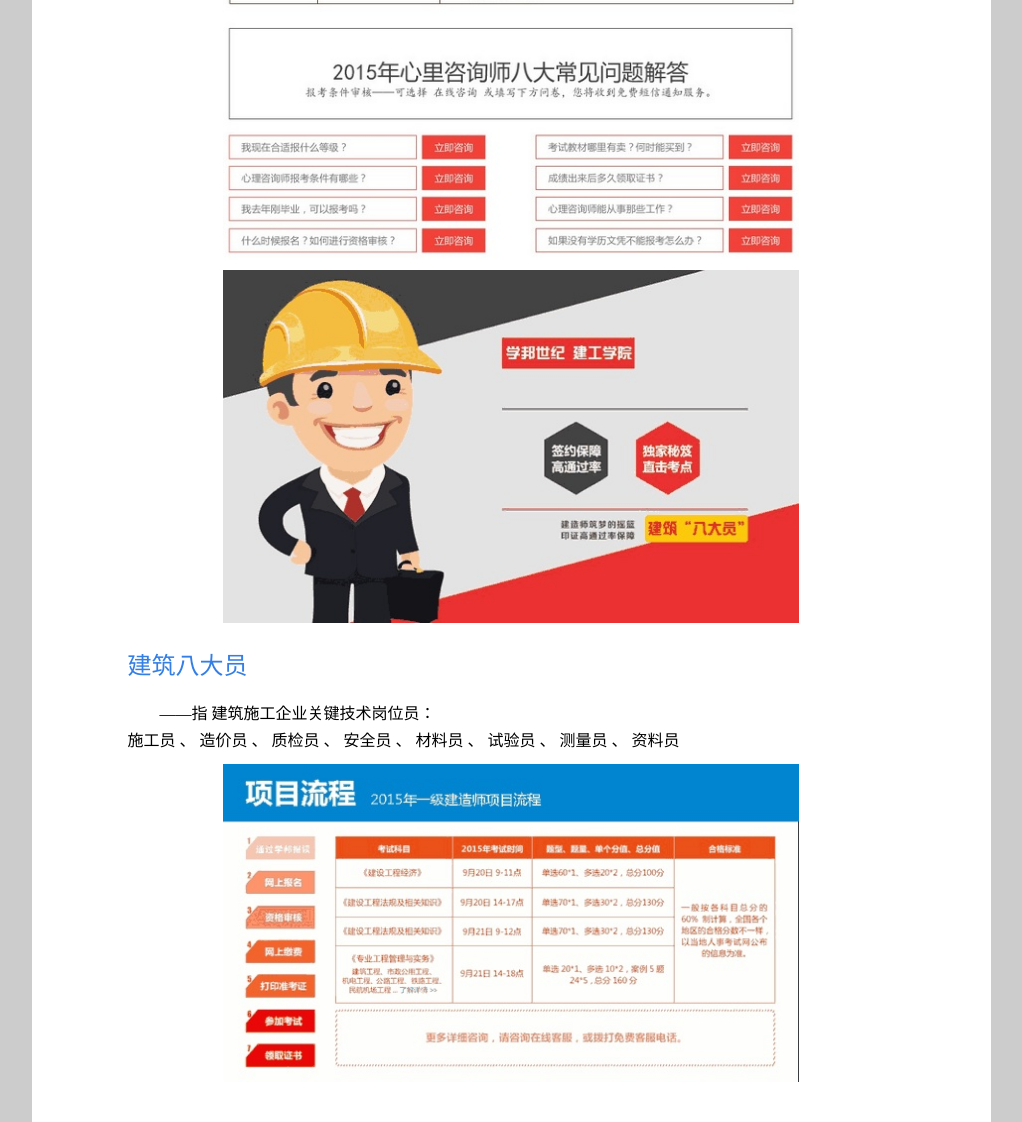
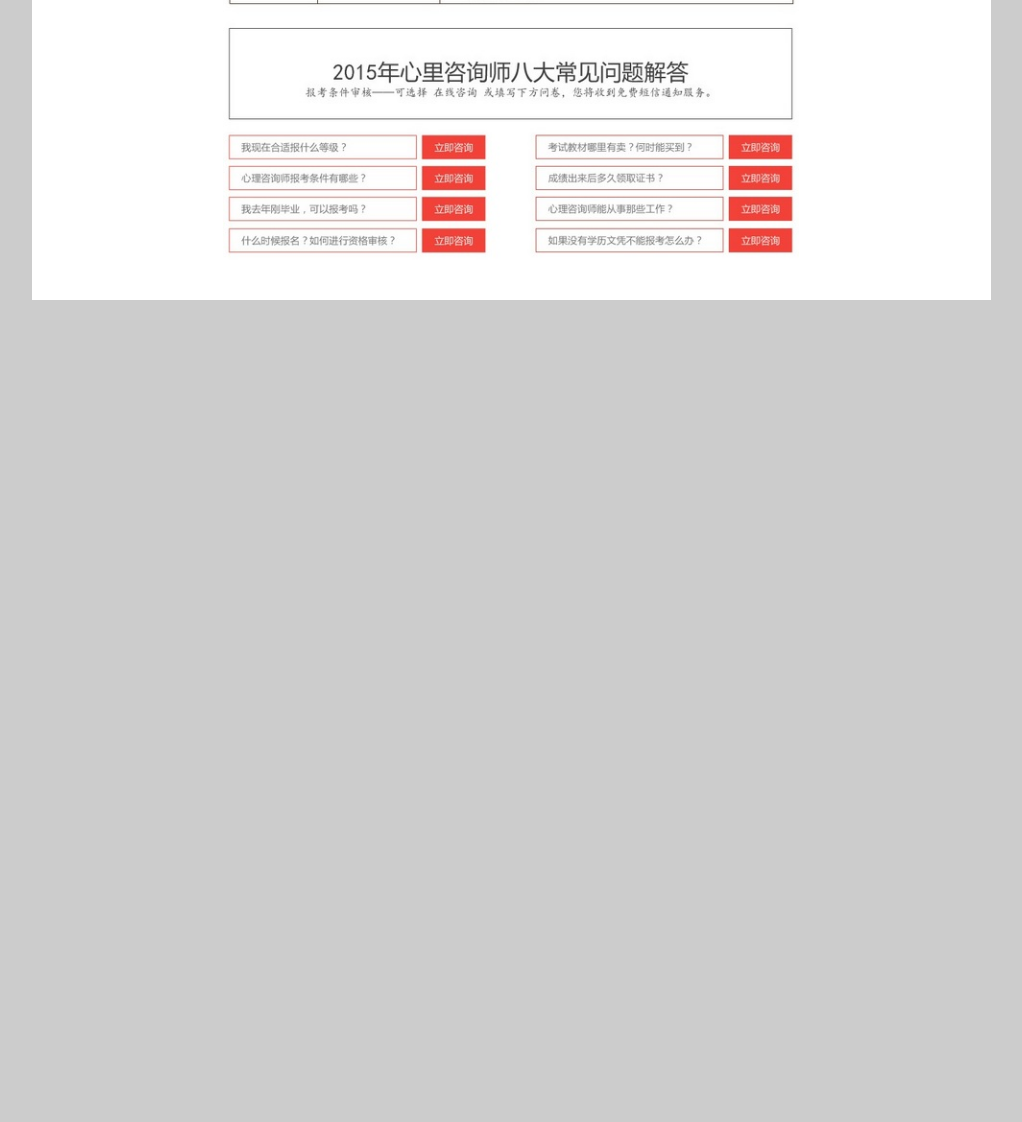
Before and after one commit to BY591580817/xbsj-1.0, a plain HTML site: page htmls/Subpages/Certification.html in a window 1280 px wide. Shown: the part 2219-3341 px from the top of the page, without its empty margins (129-1151 px from the left). After the commit the page ends 2519 px from the top, so only its background shows below. Drawn offline with Linux system fonts and the light colour scheme; files that its build step writes are made by us from their sources.

Commit message:
2016-06-14

```diff
--- a/htmls/Subpages/Certification.html
+++ b/htmls/Subpages/Certification.html
@@ -23,15 +23,6 @@
 			<img class="some_img" src="../images/20150419175212_36628.jpg" />
 			<img class="some_img" src="../images/20150419175213_56527.jpg" />
 			<img class="some_img" src="../images/20150419175214_58485.jpg" />
-			<img class="some_img" src="../images/20150419172912_58172.jpg" />
-			<div class="header_center">
-				<div class="header_top" style="text-align:left;">建筑八大员</div>
-				<div>
-					&nbsp; &nbsp; &nbsp; &nbsp; ——指 建筑施工企业关键技术岗位员：<br>
-					施工员 、 造价员 、 质检员 、 安全员 、 材料员 、 试验员 、 测量员 、 资料员
-				</div>
-			</div>
-			<img class="some_img" src="../images/20150419174129_63783.jpg" />
 		</div>
 
 	</div>
```
Also changed, not shown: htmls/Cultivate/ios.html (+3 -3 lines), htmls/Cultivate/ui.html (+1 -1 lines).
